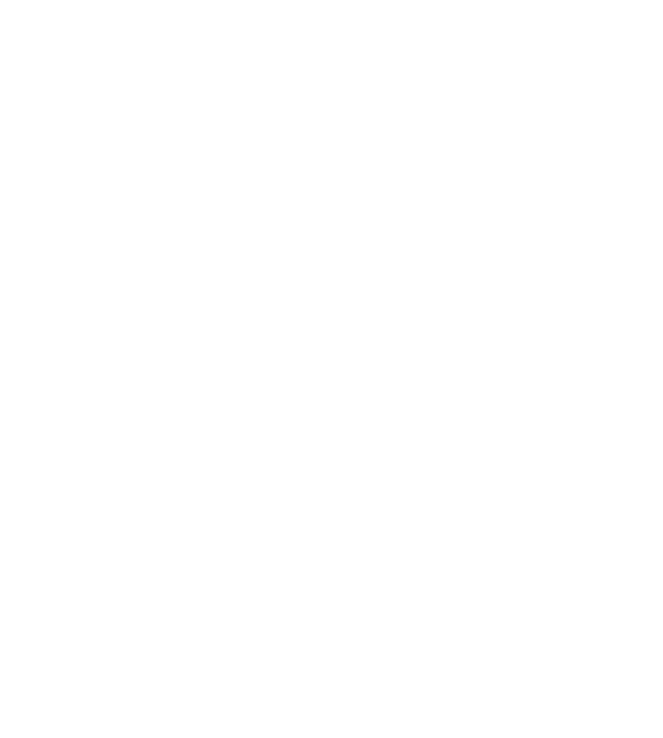
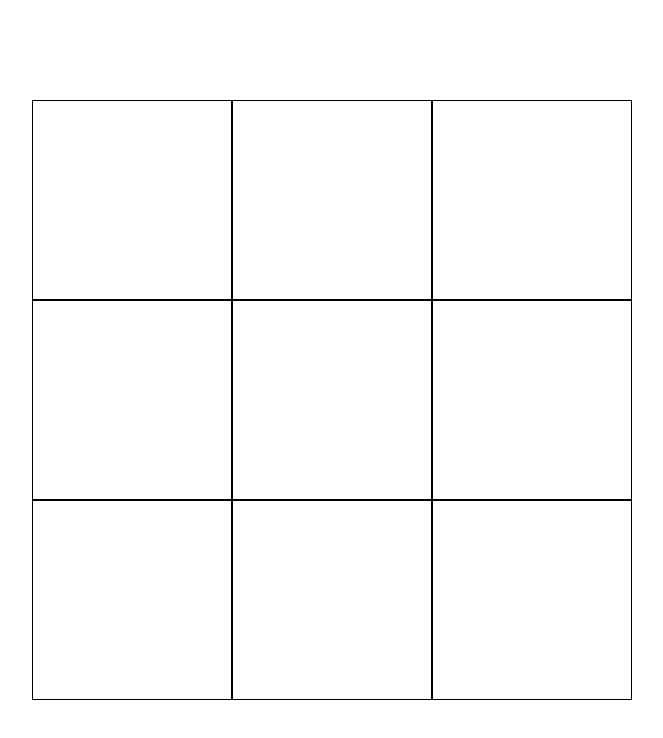
Before and after one commit to lsbdevops/odin-tic-tac-toe, a plain HTML site: page index.html in a window 1280 px wide. Shown: the whole page, without its empty margins (308-971 px from the left). Drawn offline with Linux system fonts and the light colour scheme.

Commit message:
Add visual display of gameboard on webpage
1. Grid of 3x3 created on webpage. Each cell identified by data-row
   and data-column attributes.
2. Added function to gameboard object to render/print out the current
   state of the gameboard array to the webpage.
3. Added score property for a player, and function to increment score.
   This will be used later to keep track of how many rounds a player
   has won.

```diff
--- a/index.html
+++ b/index.html
@@ -8,6 +8,22 @@
     <title>Tic Tac Toe</title>
 </head>
 <body>
-
+    <div class="gameboard">
+        <div class="board-row">
+            <div class="cell" data-row="1" data-column="1"></div>
+            <div class="cell" data-row="1" data-column="2"></div>
+            <div class="cell" data-row="1" data-column="3"></div>
+        </div>
+        <div class="board-row">
+            <div class="cell" data-row="2" data-column="1"></div>
+            <div class="cell" data-row="2" data-column="2"></div>
+            <div class="cell" data-row="2" data-column="3"></div>
+        </div>
+        <div class="board-row">
+            <div class="cell" data-row="3" data-column="1"></div>
+            <div class="cell" data-row="3" data-column="2"></div>
+            <div class="cell" data-row="3" data-column="3"></div>
+        </div>
+    </div>
 </body>
 </html>
--- a/script.js
+++ b/script.js
@@ -11,19 +11,35 @@ const gameBoard = function() {
 
     const addPlayerMove = (playerSymbol, column, row) => {
         // Check if the move is valid by confirming the cell is empty.
-        if (!board[column][row]) {
-            board[column][row] = playerSymbol;
+        if (!board[row][column]) {
+            board[row][column] = playerSymbol;
         }
     }
 
-    return {board, getBoard, addPlayerMove};
+    const printBoard = () => {
+        for (let rowN = 0; rowN < 3; rowN++) {
+            for (let columnN = 0; columnN < 3; columnN++)
+            {
+                // Get the gameboard cell for the associated row/column numbers. Add 1 to account for zero indexing of array.
+                const cell = document.querySelector(`.cell[data-row="${rowN+1}"][data-column="${columnN+1}"]`);
+                cell.textContent = board[rowN][columnN];
+            }
+        }
+    }
+
+    return {board, getBoard, addPlayerMove, printBoard};
 }()
 
+
 function createPlayer(name, symbol) {
+    let score = 0;
+
     const getName = () => name;
     const getSymbol = () => symbol;
+    const incrementScore = () => score++;
+    const getScore = () => score;
 
-    return {getName, getSymbol};
+    return {getName, getSymbol, incrementScore, getScore};
 }
 
 function gameController(playerOneName = "Player One", playerTwoName = "Player Two") {
--- a/style.css
+++ b/style.css
@@ -1,5 +1,9 @@
 :root {
     font-size: 62.5%;
+}
+
+* {
+    box-sizing: border-box;
 }
 
 body {
@@ -7,4 +11,31 @@ body {
     padding: 0px;
     font-family: system-ui, -apple-system, BlinkMacSystemFont, 'Segoe UI', Roboto, Oxygen, Ubuntu, Cantarell, 'Open Sans', 'Helvetica Neue', sans-serif;
     font-size: 1.5rem;
+    display: flex;
+    justify-content: center;
+    align-items: center;
+    height: 100vh;
 }
+
+.gameboard {
+    display: grid;
+    grid-template-columns: 1fr;
+    grid-template-rows: repeat(3, 1fr);
+}
+
+.board-row {
+    display: grid;
+    grid-template-columns: repeat(3, 1fr);
+}
+
+.cell {
+    display: flex;
+    justify-content: center;
+    align-items: center;
+    border: 1px solid black;
+    width: 200px;
+    height: 200px;
+    font-size: 5rem;
+    font-weight: bold;
+    padding: 10px;
+}
```
